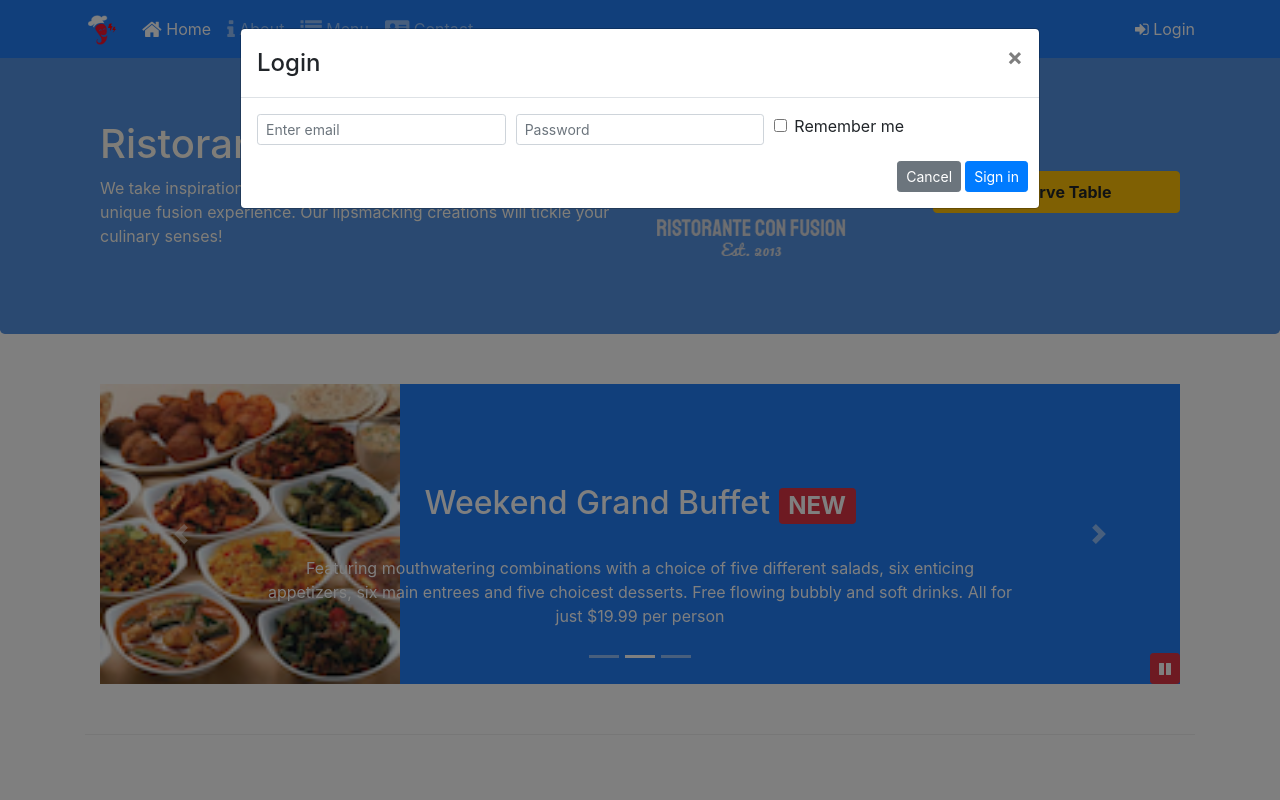
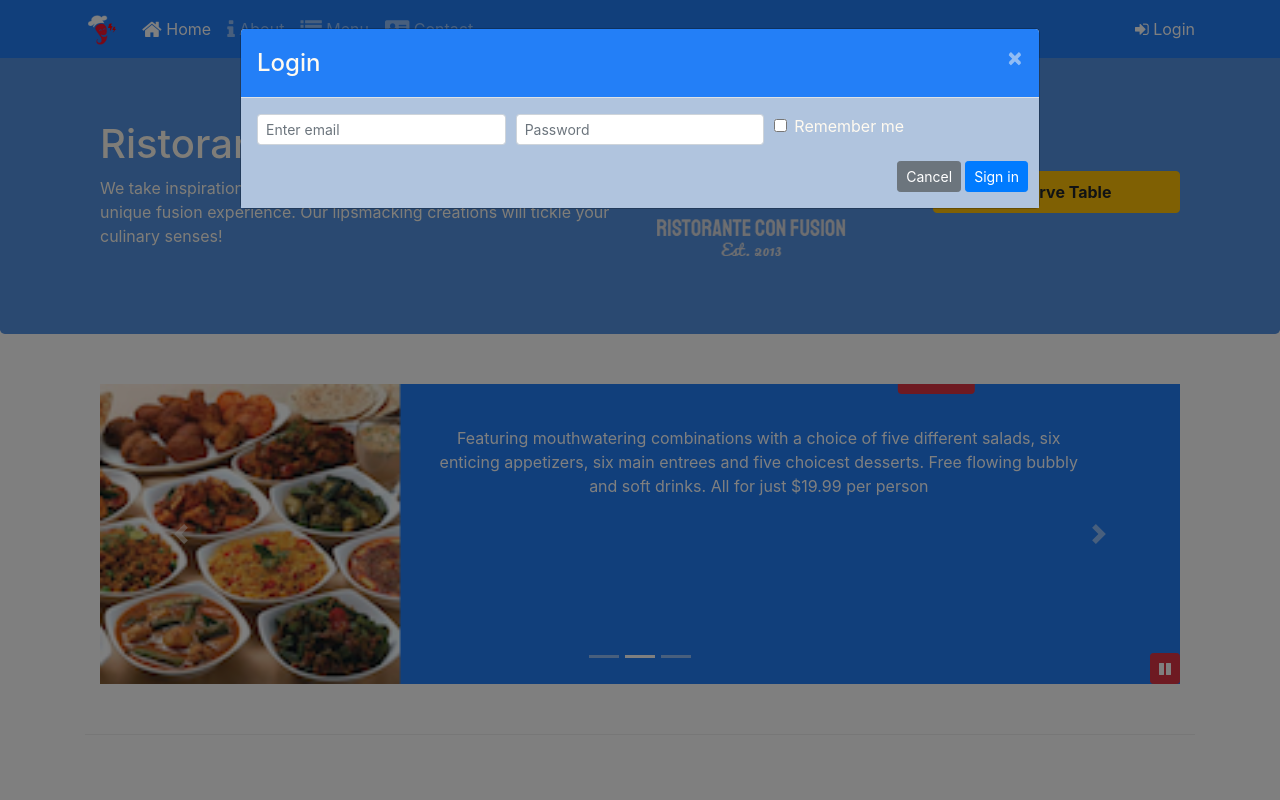
Before and after one commit to ayushjain0996/conFusion, a website: page index.html in a window 1280 px wide. Both pictures are taken after a click on the link "Login". Shown: the top 800 px of the page. Drawn offline with nearby package versions, Linux system fonts and the light colour scheme.

Commit message:
Assignment-4

```diff
--- a/css/styles.scss
+++ b/css/styles.scss
@@ -66,6 +66,12 @@ body{
             min-height: 300px;
         }
     }
+
+    .carousel-caption{
+        top: 50%;
+        left: 25%;
+        transform: translateY(-75%) translateX(10%);
+    }
 }
 
 #carouselButton {
@@ -74,3 +80,17 @@ body{
     bottom: 0px;
     z-index: 1;
 }
+
+.modal{
+    .modal-header{
+        background: $background-dark;
+        color:floralwhite;
+    }
+    .modal-body{
+        background: $background-pale;
+        color:floralwhite;
+    }
+    .closebtn{
+        color: floralwhite;
+    }
+}
--- a/index.html
+++ b/index.html
@@ -34,7 +34,7 @@
                         <li class="nav-item"><a class="nav-link" href="./contactus.html"><span class="fa fa-address-card fa-lg"></span> Contact</a></li>
                 </ul>
                 <span class="navbar-text">
-                    <a data-toggle="modal" data-target="#loginModal">
+                    <a id="loginButton">
                         <span class="fa fa-sign-in"></span> Login
                     </a>
                 </span>
@@ -47,7 +47,7 @@
             <div class="modal-content">
                 <div class="modal-header">
                     <h4 class="modal-title">Login</h4>
-                    <button type="button" class="close" data-dismiss="modal">
+                    <button id="loginCross" type="button" class="close closebtn">
                         &times;
                     </button>
                 </div>
@@ -71,7 +71,7 @@
                             </div>
                         </div>
                         <div class="form-row">
-                            <button type="button" class="btn btn-secondary btn-sm ml-auto" data-dismiss="modal">Cancel</button>
+                            <button id="loginCancel" type="button" class="btn btn-secondary btn-sm ml-auto">Cancel</button>
                             <button type="submit" class="btn btn-primary btn-sm ml-1">Sign in</button>
                         </div>
                     </form>
@@ -85,7 +85,7 @@
             <div class="modal-content">
                 <div class="modal-header">
                     <h2 class="modal-title">Reserve a Table</h2>
-                    <button type="button" class="close" data-dismiss="modal">
+                    <button id="reserveCross" type="button" class="close closebtn">
                         &times;
                     </button>
                 </div>
@@ -131,7 +131,6 @@
                                 </label>
                             </div>
                         </div>
-                        <!-- <br> -->
                         <div class="form-group row">
                             <label for="date" class="col-12 col-sm-2 col-form-label">Date and Time</label>
                             <div class="col-12 col-sm-4">
@@ -145,7 +144,7 @@
                         </div>
                         <div class="form-row">
                             <div class="col-12 offset-sm-2 col-sm-6">
-                                <button type="button" class="btn btn-secondary ml-auto" data-dismiss="modal">Cancel</button>
+                                <button id="reserveCancel" type="button" class="btn btn-secondary ml-auto">Cancel</button>
                                 <button type="submit" class="btn btn-primary ml-1">Reserve</button>
                             </div>
                         </div>
@@ -169,7 +168,7 @@
                 <br>
                 <div class="col-12 col-sm-3 align-self-center">
                     <a role="button" class="btn btn-block nav-link btn-warning"
-                    data-toggle="modal" data-target="#reserveTableModal">
+                    id="reserveButton">
                         <strong>Reserve Table</strong>
                     </a>
                 </div>
@@ -324,7 +323,7 @@
     <script src="node_modules/bootstrap/dist/js/bootstrap.min.js"></script>
     <script>
         $(document).ready(function(){
-            $("#mycarousel").carousel( { interval: 2000 } );
+            $("#mycarousel").carousel( { interval: 3000 } );
             $("#carouselButton").click(function(){
                 if($('#carouselButton').children('span').hasClass('fa fa-pause')){
                     $("#mycarousel").carousel('pause');
@@ -337,6 +336,24 @@
                     $('#carouselButton').children('span').addClass('fa-pause');
                 }
             });
+            $('#loginButton').click(function(){
+                $('#loginModal').modal("toggle");
+            });
+            $('#loginCross').click(function(){
+                $('#loginModal').modal("toggle");
+            })
+            $('#loginCancel').click(function(){
+                $('#loginModal').modal("toggle");
+            })
+            $('#reserveButton').click(function(){
+                $('#reserveTableModal').modal("toggle");
+            })
+            $('#reserveCross').click(function(){
+                $('#reserveTableModal').modal("toggle");
+            })
+            $('#reserveCancel').click(function(){
+                $('#reserveTableModal').modal("toggle");
+            })
         });
     </script>
 
```
Also changed, not shown: css/styles.css.
